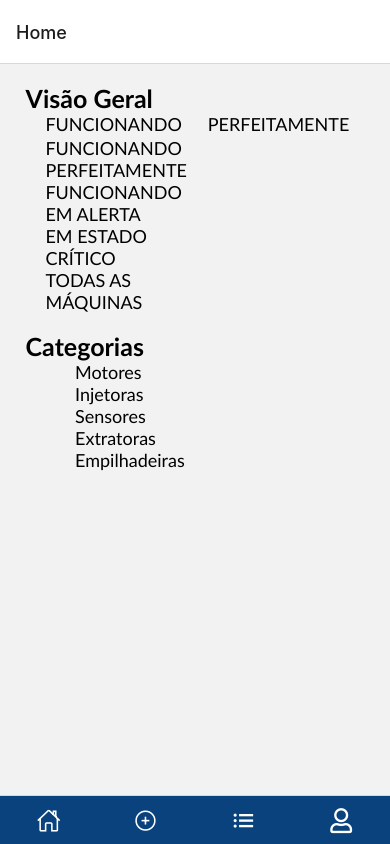
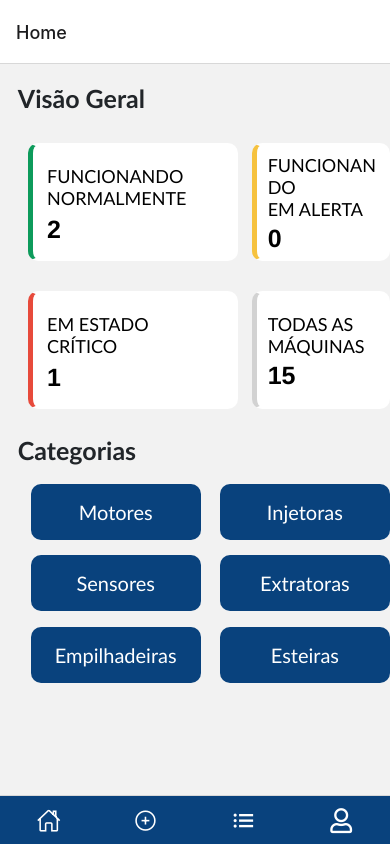
Before and after one commit to GRUPO-2-PI-SENAC/VisuData_React-Native, a React Native app: screen /Home in a window 390 px wide. Built offline with nearby package versions, Linux system fonts and the light colour scheme.

Commit message:
tela home: 85%

```diff
--- a/src/pages/enterprise/home.js
+++ b/src/pages/enterprise/home.js
@@ -1,97 +1,103 @@
 import React from 'react';
-import { StyleSheet, Text, View, TouchableOpacity, Button } from 'react-native';
-import { LinearGradient } from 'expo-linear-gradient';
+import { StyleSheet, Text, View, TouchableOpacity, Button, Dimensions } from 'react-native';
+import 'bootstrap/dist/css/bootstrap.min.css';
 
+const screenWidth = Dimensions.get('window').width;
+const screenHeight = Dimensions.get('window').height;
 
 export default function Home(navigation) {
     return(
-
         <View style = {styles.body}>
             <Text style = {styles.mainTexts}> Visão Geral</Text>
             <View style = {styles.good}>
-                <View style = { styles.healthyMachines}>
+                <View style = { styles.firstSet}>
                     {/* <Button styles= {styles.buttons1} onPress={() => navigation.navigate('ListMachine')}> */}
-                    <div className="buttons1" style={{background: "linear-gradient(#e66465, #9198e5);" }}>
-                        <Text style= {styles.textBt}>
-                            FUNCIONANDO
-                        </Text>
-                        <Text style= {styles.textBt}>
-                            PERFEITAMENTE
-                        </Text>
-                    </div>
-
-
-
-                    {/* </Button>  */}
+                    <View style={styles.row}>
+                        <View style = {styles.healthyMc}>
+                            <button style = {styles.firstSetBt} type="">
+                                <View style= {styles.amountText}>
+                                    <Text style= {styles.textBt}>FUNCIONANDO</Text>
+                                    <Text style= {styles.textBt}>NORMALMENTE</Text>
+                                    <Text style= {styles.amountText}>2</Text>
+                                </View>
+                            </button>
+                        </View>
+                    <button style = {styles.secSetBt} type="">
+                        <View style= {styles.amountText}>
+                            <Text style= {styles.textBt}>FUNCIONANDO </Text>
+                            <Text style= {styles.textBt}>EM ALERTA</Text>
+                            <Text style= {styles.amountText}>0</Text>
+                        </View>
+                    </button>
+                    </View>
                 </View>
-                <Text style= {styles.textBt}>
-                    FUNCIONANDO
-                </Text>
-                <Text style= {styles.textBt}>
-                    PERFEITAMENTE
-                </Text>
-                {/* inserir text com a api, post no numero */}
-
-                <Text style= {styles.textBt}>
-                    FUNCIONANDO
-                </Text>
-                <Text style= {styles.textBt}>
-                    EM ALERTA
-                </Text>
-                <Text style= {styles.textBt}>
-                    EM ESTADO
-                </Text>
-                <Text style= {styles.textBt}>
-                    CRÍTICO
-                </Text>
-                <Text style= {styles.textBt}>
-                    TODAS AS
-                </Text>
-                <Text style= {styles.textBt}>
-                    MÁQUINAS
-                </Text>
+                <View style = { styles.firstSet}>
+                    {/* <Button styles= {styles.buttons1} onPress={() => navigation.navigate('ListMachine')}> */}
+                    <View style={styles.row}>
+                        <View style = {styles.healthyMc}>
+                            <button style = {styles.trdSetBt} type="">
+                                <View style= {styles.amountText}>
+                                    <Text style= {styles.textBt}>EM ESTADO</Text>
+                                    <Text style= {styles.textBt}>CRÍTICO</Text>
+                                    <Text style= {styles.amountText}>1</Text>
+                                </View>
+                            </button>
+                        </View>
+                    <button style = {styles.fortSetBt} type="">
+                        <View style= {styles.amountText}>
+                        <Text style= {styles.textBt}>TODAS AS </Text>
+                            <Text style= {styles.textBt}>MÁQUINAS </Text>
+                            <Text style= {styles.amountText}>15</Text>
+                        </View>
+                    </button>
+                    </View>
+                </View>
             </View>
-            <Text style = {styles.mainTexts}> Categorias </Text>
-            <View styles = {styles.selectMachine}>
-                <Text style= {styles.categories}>
-                    Motores
-                </Text>
-                <Text style= {styles.categories}>
-                    Injetoras
-                </Text>
-                <Text style= {styles.categories}>
-                    Sensores
-                </Text>
-                <Text style= {styles.categories}>
-                    Extratoras
-                </Text>
-                <Text style= {styles.categories}>
-                    Empilhadeiras
-                </Text>
+            <View style = {styles.catSpacing}>
+                <Text style = {styles.mainTexts}> Categorias </Text>
             </View>
-
+            <View style = {styles.categories}>
+                    <View style={styles.row}>
+                        <button style={styles.firstSetCatBt} type="">Motores</button>
+                        <button style={styles.firstSetCatBt} type="">Injetoras</button>
+                    </View>
+                <View style={styles.row}>
+                    <button style={styles.secSetCatBt} type="">Sensores</button>
+                    <button style={styles.secSetCatBt}type="">Extratoras</button>
+                </View>
+                <View style={styles.row}>
+                    <button  style={styles.thirdSetCatBt} type="">Empilhadeiras</button>
+                    <button  style={styles.thirdSetCatBt} type="">Esteiras</button>
+                </View>
+            </View>
         </View>
-
-
     );
 }
 
 
 const styles = StyleSheet.create({
     container: {
-        flex: 1,
+        flex: 'none',
         backgroundColor: '#fff',
         flexGrow: 1,
+        width: screenWidth,
+        height: screenHeight,
     },
     body: {
-        marginLeft: '5%'
+        justifyContent: 'space-evenly',
+        marginLeft: '3%',
+        fontFamily: 'Montserrat',
+
     },
 
     mainTexts: {
         marginTop: '5%',
         fontWeight: 'bold',
         fontSize: '25px',
+        color: '#212529',
         fontFamily: 'Calibri',
+
+
 
     },
     header: {
@@ -107,17 +113,161 @@ const styles = StyleSheet.create({
 
 
     },
+    amountText: {
+        fontSize: '25px',
+        fontWeight: 'bold',
+        fontFamily: 'Helvetica',
+        marginTop: '3%',
+        textAlign: 'justify',
+        marginLeft: '2%'
+
+
+    },
+    catSpacing: {
+        marginTop: '2%'
+    },
+
     textBt:{
         fontSize: '18px',
         fontFamily: 'Calibri',
-        marginLeft: '7%',
+        marginLeft: '2%'
 
     },
     categories: {
         fontFamily: 'Calibri',
         fontSize: '18px',
-        marginLeft: '15%'
+        marginTop: '4%',
+        justifyContent: 'space-evenly'
 
-    }
+    },
+    row: {
+        flexDirection: 'row',
+        alignItems: 'center',
+        alignSelf: 'left',
+    },
+    firstSetBt: {
+        backgroundColor: 'white',
+        minWidth: '115px',
+        width: '210px',
+        height: '118px',
+        borderLeftColor: '#0D9B5B',
+        borderBottomColor: 'transparent',
+        borderTopColor: 'transparent',
+        borderRightColor: 'transparent',
+        borderRadius: '10px',
+        borderLeftWidth: '5px',
+        marginTop:'30px',
+        marginLeft: '8%',
+        textAlign: 'justify'
+
+    },
+    secSetBt: {
+        backgroundColor: 'white',
+        minWidth: '115px',
+        width: '210px',
+        height: '118px',
+        borderLeftColor: '#F6C23E',
+        borderBottomColor: 'transparent',
+        borderTopColor: 'transparent',
+        borderRightColor: 'transparent',
+        borderRadius: '10px',
+        borderLeftWidth: '5px',
+        marginTop:'30px',
+        marginLeft: '8%',
+        textAlign: 'justify'
+
+
+
+    },
+    trdSetBt: {
+        backgroundColor: 'white',
+        minWidth: '115px',
+        width: '210px',
+        height: '118px',
+        borderLeftColor: '#E74A3B',
+        borderBottomColor: 'transparent',
+        borderTopColor: 'transparent',
+        borderRightColor: 'transparent',
+        borderRadius: '10px',
+        borderLeftWidth: '5px',
+        marginTop:'30px',
+        marginLeft: '8%',
+        textAlign: 'justify',
+
+
+
+    },
+
+    fortSetBt: {
+        backgroundColor: 'white',
+        minWidth: '115px',
+        width: '210px',
+        height: '118px',
+        borderLeftColor: '#D2D2D2',
+        borderBottomColor: 'transparent',
+        borderTopColor: 'transparent',
+        borderRightColor: 'transparent',
+        borderRadius: '10px',
+        borderLeftWidth: '5px',
+        marginTop:'30px',
+        marginLeft: '8%',
+        textAlign: 'justify',
+
+    },
+
+    firstSetCatBt: {
+        backgroundColor: '#09427D',
+        border: 'none',
+        height: '56px',
+        textAlign: 'center',
+        borderRadius: '10px',
+        color: 'white',
+        marginBottom: '2%',
+        marginLeft: '5%',
+        minWidth: '118px',
+        fontSize: '20px',
+        width: '200px',
+        marginTop: '1%'
+
+    },
+
+    secSetCatBt: {
+        backgroundColor: '#09427D',
+        border: 'none',
+        height: '56px',
+        textAlign: 'center',
+        borderRadius: '10px',
+        color: 'white',
+        marginBottom: '2%',
+        marginLeft: '5%',
+        minWidth: '118px',
+        maxWidth: '225px',
+        fontSize: '20px',
+        width: '200px',
+        marginTop: '2%'
+
+
+
+    },
+
+    thirdSetCatBt: {
+        backgroundColor: '#09427D',
+        border: 'none',
+        width: '200px',
+        height: '56px',
+        textAlign: 'center',
+        borderRadius: '10px',
+        color: 'white',
+        marginBottom: '2%',
+        marginLeft: '5%',
+        minWidth: '118px',
+        fontSize: '20px',
+        marginTop: '2%'
+
+
+    },
+
+
+
 
 });
```
